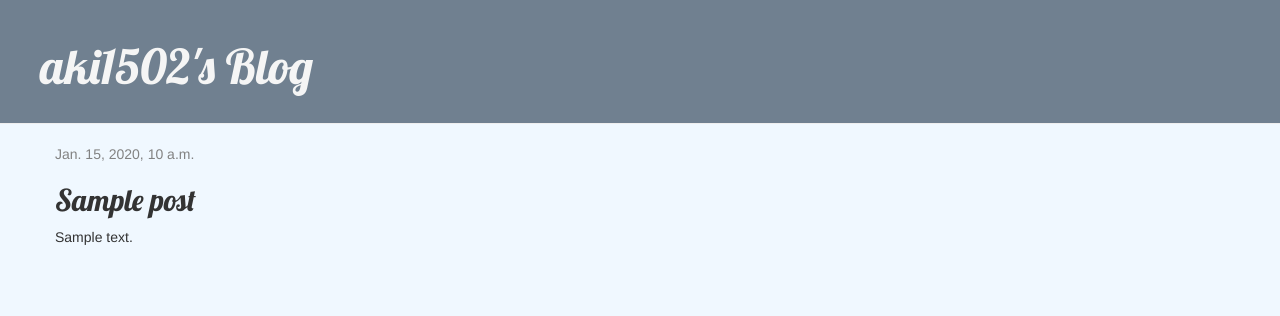
After one commit to aki1502/tk, a Django app: template blog/templates/blog/post_detail.html in a window 1280 px wide. The commit adds this page. Shown: the top 316 px of the page. Run offline with Django 3.2, Linux system fonts and the light colour scheme; the template is opened without the code that fills it: most values are stand-ins (such as "Sample title", 1, 10 or a date in 2020); some libraries are stand-ins or nearby versions.

Commit message:
Added view and template for detailed blog post as well as CSS for the site

```diff
--- /dev/null
+++ b/blog/static/css/blog.css
@@ -0,0 +1,50 @@
+body {
+    background-color: aliceblue;
+}
+
+.page-header {
+    background-color: slategrey;
+    margin-top: 0;
+    padding: 20px 20px 20px 40px;
+}
+
+.page-header h1, .page-header h1 a, .page-header h1 a:visited, .page-header h1 a:active {
+    color: whitesmoke;
+    font-size: 36pt;
+    text-decoration: none;
+}
+
+.content {
+    margin-left: 40px;
+}
+
+h1, h2, h3, h4 {
+    font-family: 'Lobster', cursive;
+}
+
+.date {
+    color: #828282;
+}
+
+.save {
+    float: right;
+}
+
+.post-form textarea, .post-form input {
+    width: 100%;
+}
+
+.top-menu, .top-menu:hover, .top-menu:visited {
+    color: aliceblue;
+    float: right;
+    font-size: 26pt;
+    margin-right: 20px;
+}
+
+.post {
+    margin-bottom: 70px;
+}
+
+.post h2 a, .post h2 a:visited {
+    color: #000000;
+}
--- /dev/null
+++ b/blog/templates/blog/base.html
@@ -0,0 +1,29 @@
+<!DOCTYPE html>
+{% load static %}
+<html>
+    <head lang="ja">
+        <meta charset="UTF-8">
+        <link rel="stylesheet" href="//maxcdn.bootstrapcdn.com/bootstrap/3.2.0/css/bootstrap.min.css">
+        <link rel="stylesheet" href="//maxcdn.bootstrapcdn.com/bootstrap/3.2.0/css/bootstrap-theme.min.css">
+        <link href="//fonts.googleapis.com/css?family=Lobster&subset=latin,latin-ext" rel="stylesheet" type="text/css">
+        <link rel="stylesheet" href="{% static "css/blog.css"%}">
+        <title>
+            aki1502's Blog
+        </title>
+    </head>
+
+    <body>
+        <div class="page-header">
+            <h1><a href="/">aki1502's Blog</a></h1>
+        </div>
+
+        <div class="content container">
+            <div class="row">
+                <div class="col-md-8">
+                    {% block content %}
+                    {% endblock content %}
+                </div>
+            </div>
+        </div>
+    </body>
+</html>
--- /dev/null
+++ b/blog/templates/blog/post_detail.html
@@ -0,0 +1,13 @@
+{% extends 'blog/base.html' %}
+
+{% block content %}
+    <div class="post">
+        {% if post.published_date %}
+            <div class="date">
+                {{ post.published_date }}
+            </div>
+        {% endif %}
+        <h2>{{ post.title }}</h2>
+        <p>{{ post.text|linebreaksbr }}</p>
+    </div>
+{% endblock content %}
--- a/blog/urls.py
+++ b/blog/urls.py
@@ -5,5 +5,6 @@ from . import views
 
 
 urlpatterns = [
-    path("",views.post_list, name="post_list"),
+    path("", views.post_list, name="post_list"),
+    path("post/<int:pk>/", views.post_detail, name="post_detail")
 ]
--- a/blog/views.py
+++ b/blog/views.py
@@ -1,4 +1,4 @@
-from django.shortcuts import render
+from django.shortcuts import render, get_object_or_404
 from django.utils import timezone
 
 from .models import Post
@@ -13,3 +13,7 @@ def post_list(request):
         "posts": posts
     }
     return render(request, "blog/post_list.html", d)
+
+def post_detail(request, pk):
+    post = get_object_or_404(Post, pk=pk)
+    return render(request, "blog/post_detail.html", {"post": post})
--- a/mysite/settings.py
+++ b/mysite/settings.py
@@ -55,7 +55,9 @@ ROOT_URLCONF = 'mysite.urls'
 TEMPLATES = [
     {
         'BACKEND': 'django.template.backends.django.DjangoTemplates',
-        'DIRS': [os.path.join(BASE_DIR, "templates")],
+        'DIRS': [
+            os.path.join(BASE_DIR, "templates"),
+        ],
         'APP_DIRS': True,
         'OPTIONS': {
             'context_processors': [
@@ -119,4 +121,3 @@ USE_TZ = True
 # https://docs.djangoproject.com/en/2.2/howto/static-files/
 
 STATIC_URL = '/static/'
-STATIC_ROOT = os.path.join(BASE_DIR, "static")
--- a/templates/template.html
+++ b/templates/template.html
@@ -3,6 +3,8 @@
 <html>
     <head lang="ja">
         <meta charset="UTF-8">
+        {% block head %}
+        {% endblock head %}
         <title>
             {% block title %}
             {% endblock title %}
```
Also changed, not shown: blog/templates/blog/post_list.html (+12 -19 lines).
